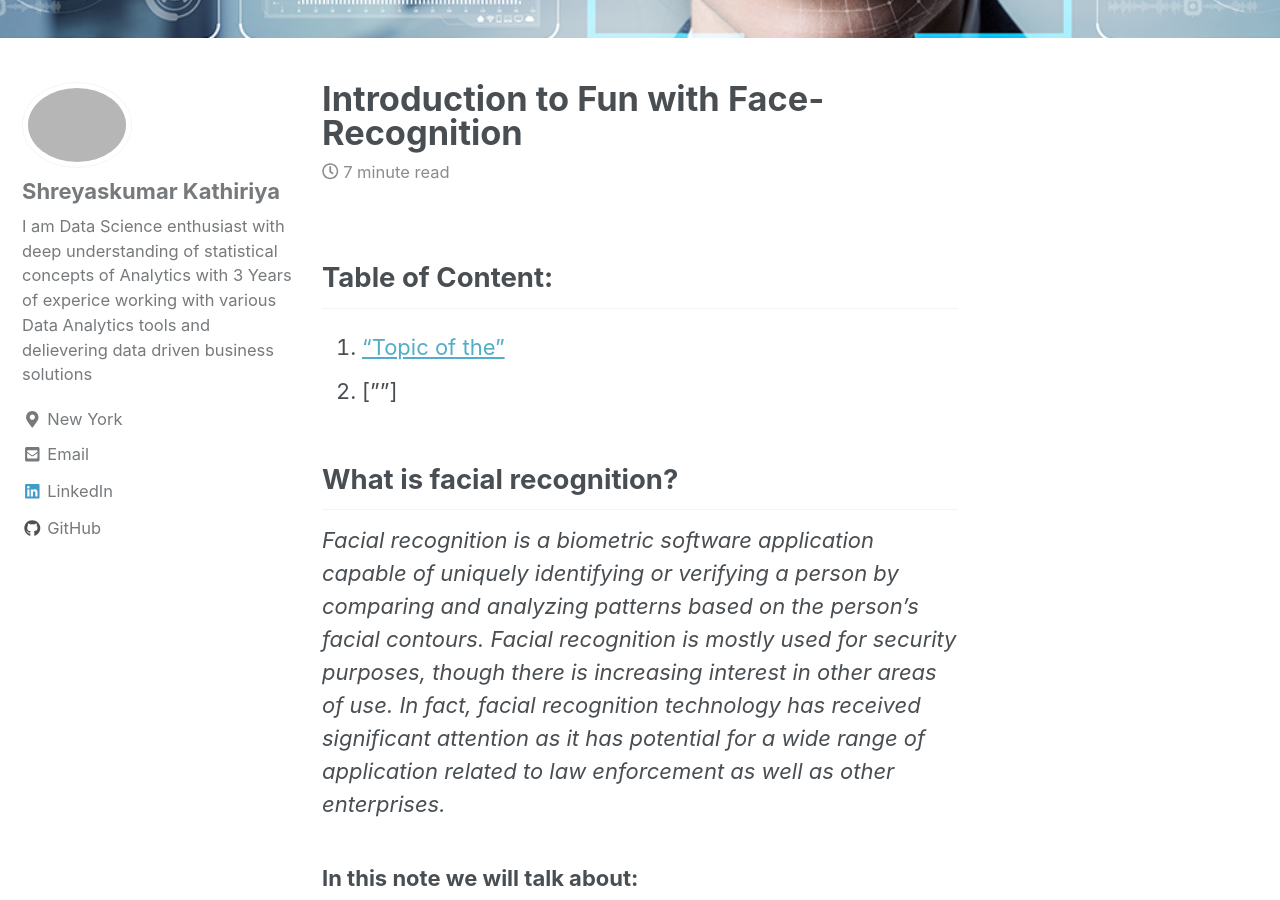
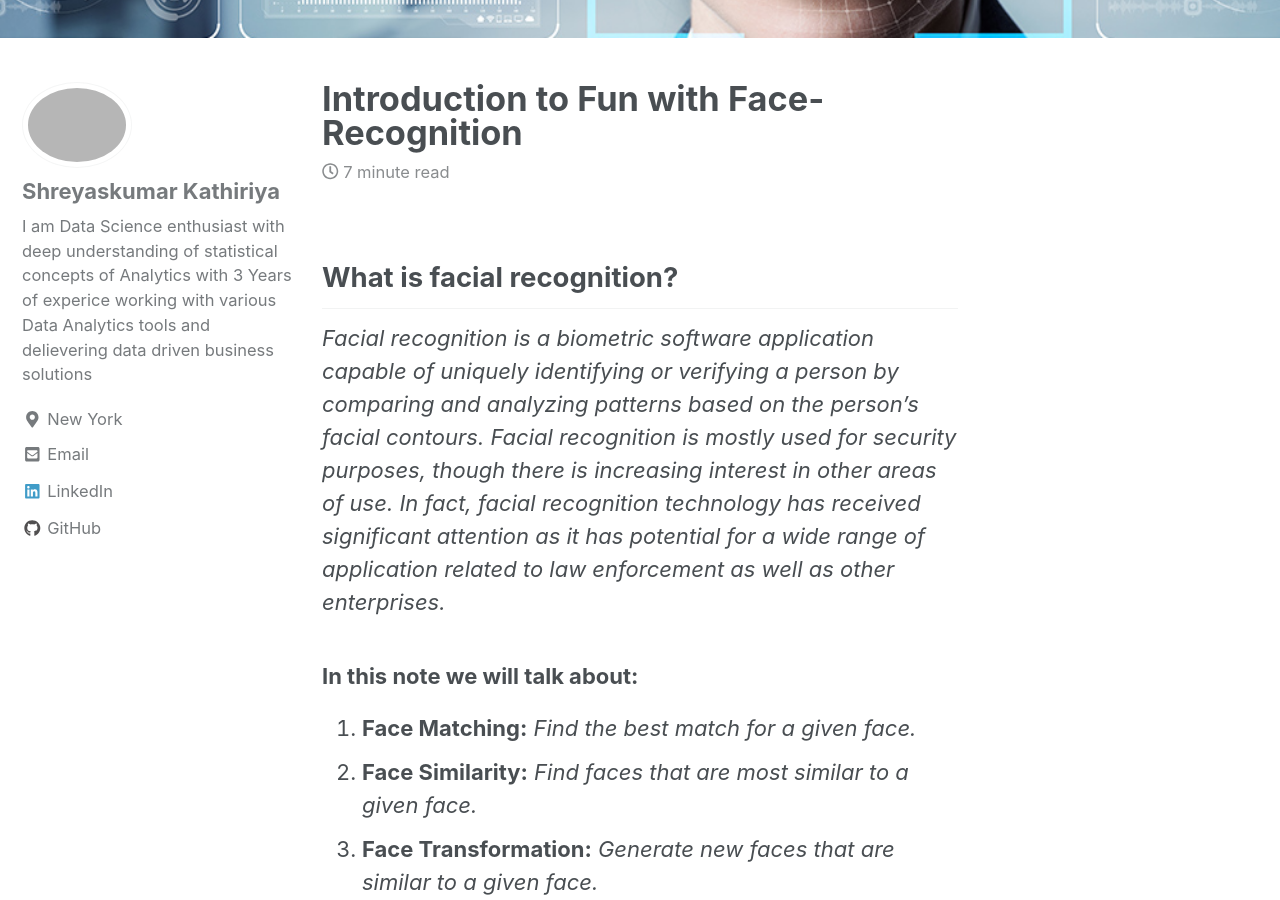
Before and after one commit to Shreyash1811/Shreyash1811.github.io, a Jekyll site: the page built from _posts/2018-01-28-perceptron.md, in a window 1280 px wide and 900 px high, scrolled down 542 px. Built offline with Jekyll 4.4.1, drawn with Linux system fonts in a browser that asks for light colours; nearby versions of some CDN libraries; emoji names are drawn with the system emoji font.

Commit message:
Update 2018-01-28-perceptron.md

```diff
--- a/_posts/2018-01-28-perceptron.md
+++ b/_posts/2018-01-28-perceptron.md
@@ -7,11 +7,6 @@ header:
 excerpt: "Face Recognition"
 mathjax: "true"
 ---
-## Table of Content:
-1. ["Topic of the"](#try)
-2. [""]
-
-
 
 ## What is facial recognition?
 *Facial recognition is a biometric software application capable of uniquely identifying or verifying a person by comparing and analyzing patterns based on the person's facial contours. Facial recognition is mostly used for security purposes, though there is increasing interest in other areas of use. In fact, facial recognition technology has received significant attention as it has potential for a wide range of application related to law enforcement as well as other enterprises.*
```
